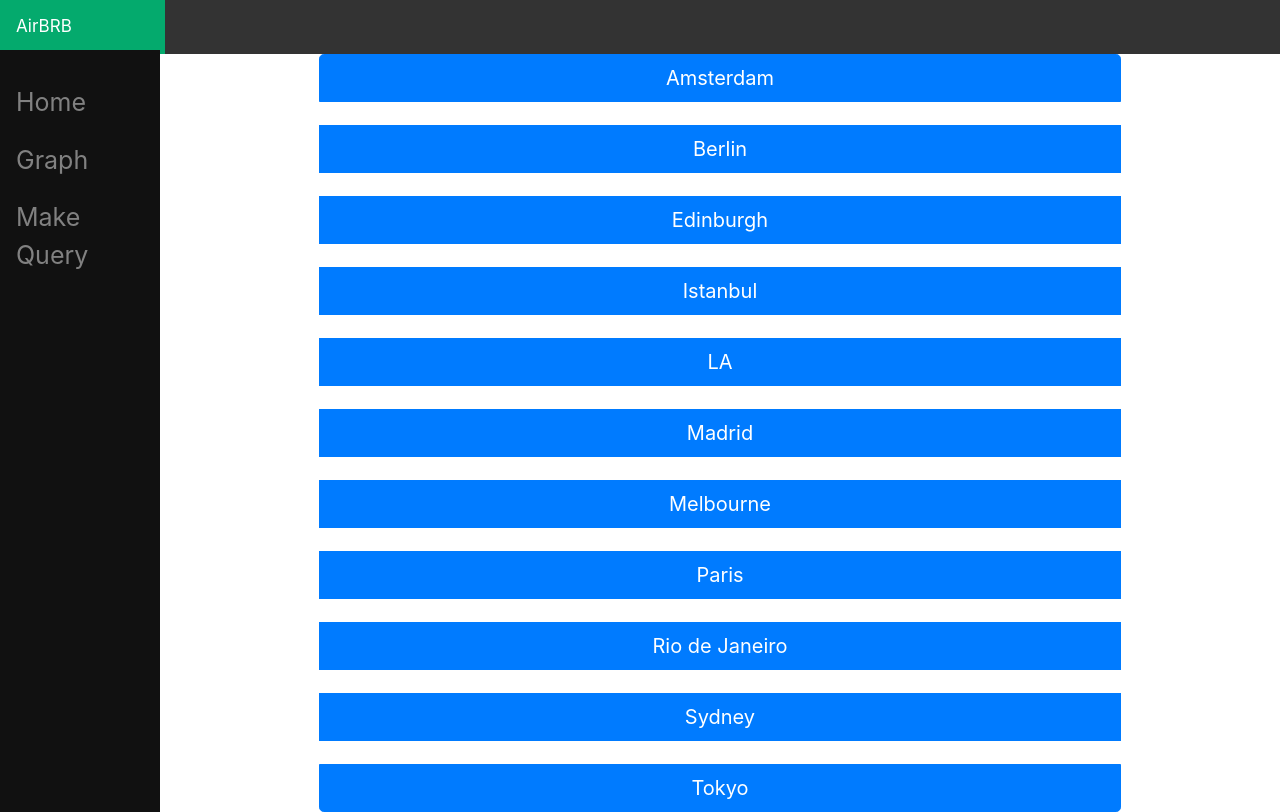
After one commit to FcoAlvarez91/BigData, a Django app: page /country/ in a window 1280 px wide. The commit adds this page. Run offline with Django 3.2, Linux system fonts and the light colour scheme; some libraries are stand-ins or nearby versions.

Commit message:
feat: se empieza a armar un tamplate base para busqueda

```diff
--- /dev/null
+++ b/airbrb/main/query.py
@@ -0,0 +1,3 @@
+def query_agreggator(query,plus_thing):
+    query += plus_thing
+    return query
--- a/airbrb/main/templates/main/base.html
+++ b/airbrb/main/templates/main/base.html
@@ -76,6 +76,7 @@
 	<div class="sidenav">
 		<a href="/">Home</a>
 		<a href="/graph">Graph</a>
+		<a href="/country">Make Query</a>
 	</div>
 
 	<div class="topnav">
--- /dev/null
+++ b/airbrb/main/templates/main/country.html
@@ -0,0 +1,34 @@
+{% extends 'main/base.html' %}
+
+{% block content %}
+
+<div class="container text-center">
+    <form action="options/" method="POST" id="systemForm">
+        {% csrf_token %}
+        <div class="btn-group-vertical w-75">
+            <button type="submit" name="system" value="Amsterdam" form="systemForm" class="btn btn-primary btn-lg btn-block">Amsterdam</button>
+            <br>
+            <button type="submit" name="system" value="Berlin" form="systemForm" class="btn btn-primary btn-lg btn-block">Berlin</button>
+            <br>
+            <button type="submit" name="system" value="Edinburgh" form="systemForm" class="btn btn-primary btn-lg btn-block">Edinburgh</button>
+            <br>
+            <button type="submit" name="system" value="Istanbul" form="systemForm" class="btn btn-primary btn-lg btn-block">Istanbul</button>
+            <br>
+            <button type="submit" name="system" value="LA" form="systemForm" class="btn btn-primary btn-lg btn-block">LA</button>
+            <br>
+            <button type="submit" name="system" value="Madrid" form="systemForm" class="btn btn-primary btn-lg btn-block">Madrid</button>
+            <br>
+            <button type="submit" name="system" value="Melbourne" form="systemForm" class="btn btn-primary btn-lg btn-block">Melbourne</button>
+            <br>
+            <button type="submit" name="system" value="Paris" form="systemForm" class="btn btn-primary btn-lg btn-block">Paris</button>
+            <br>
+            <button type="submit" name="system" value="Rio" form="systemForm" class="btn btn-primary btn-lg btn-block">Rio de Janeiro</button>
+            <br>
+            <button type="submit" name="system" value="Sydney" form="systemForm" class="btn btn-primary btn-lg btn-block">Sydney</button>
+            <br>
+            <button type="submit" name="system" value="Tokyo" form="systemForm" class="btn btn-primary btn-lg btn-block">Tokyo</button>
+        </div>
+    </form>
+</div>
+
+{% endblock %}
--- a/airbrb/main/urls.py
+++ b/airbrb/main/urls.py
@@ -5,4 +5,6 @@ from . import views
 urlpatterns = [
 path("", views.home, name="home"),
 path("graph/", views.graph, name="graph"),
+path("country/", views.country, name="country"),
+path("country/options/", views.options, name="options"),
 ]
--- a/airbrb/main/views.py
+++ b/airbrb/main/views.py
@@ -1,6 +1,7 @@
 from django.shortcuts import render
-from django.http import HttpResponse
+from django.http import HttpResponse, request
 from .athena import pedirCosas
+from .query import query_agreggator
 # Create your views here.
 
 def home(response):
@@ -17,3 +18,13 @@ def graph(response):
 		data.append(row[1])
 
 	return render(response, "main/graph.html", {"var1":123213,"labels":labels,"data":data})
+
+def country(response):
+	return render(response, "main/country.html", {})
+
+def options(response):
+	context = {}
+	if response.method == 'POST':
+		system = response.POST.get('system', None)
+		context['system'] = system
+	return render(response, "main/options.html", context)
```
Also changed, not shown: airbrb/main/templates/main/options.html (added, +7 -0 lines), 1 other file.
